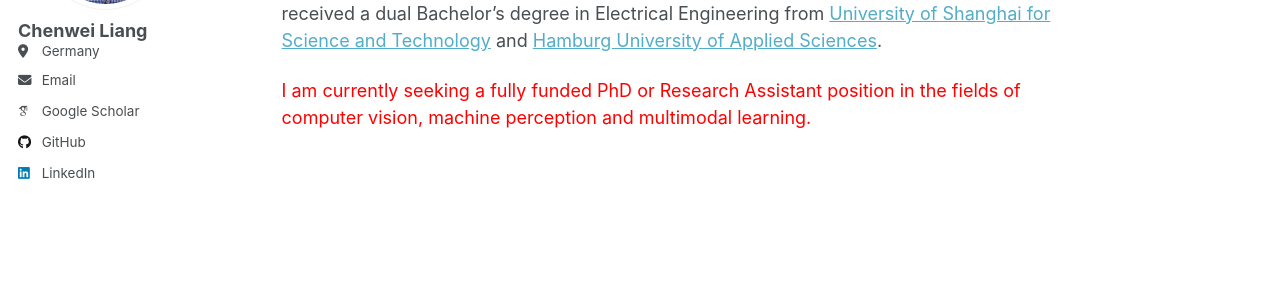
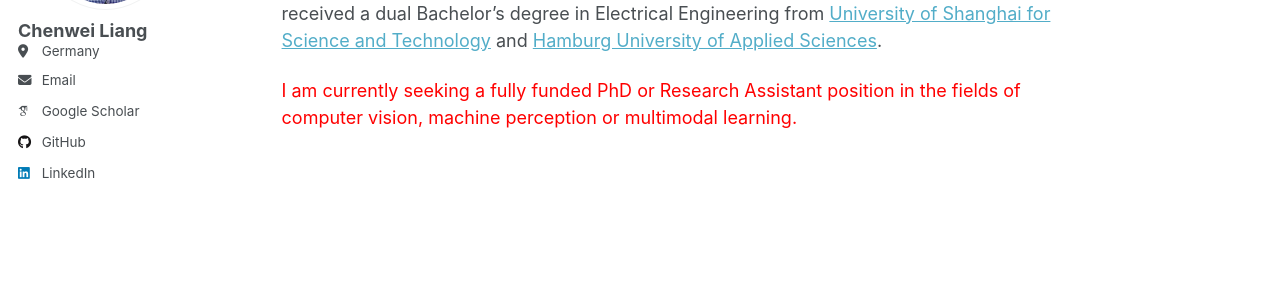
Before and after one commit to Chenwei-Liang/Chenwei-Liang.github.io, a Jekyll site: the page built from _pages/about.md, in a window 1280 px wide. Shown: the part 327-627 px from the top of the page. Built offline with Jekyll 4.4.1, drawn with Linux system fonts in a browser that asks for light colours; some web fonts are replaced; a script that is not in the unit is left out.

Commit message:
Update about.md

```diff
--- a/_pages/about.md
+++ b/_pages/about.md
@@ -12,4 +12,4 @@ Previously, I was a research assistant working with [Rui Song](https://rruisong.
 
 
 
-<span style="color:red"> I am currently seeking a fully funded PhD or Research Assistant position in the fields of computer vision, machine perception and multimodal learning. </span>
+<span style="color:red"> I am currently seeking a fully funded PhD or Research Assistant position in the fields of computer vision, machine perception or multimodal learning. </span>
```
